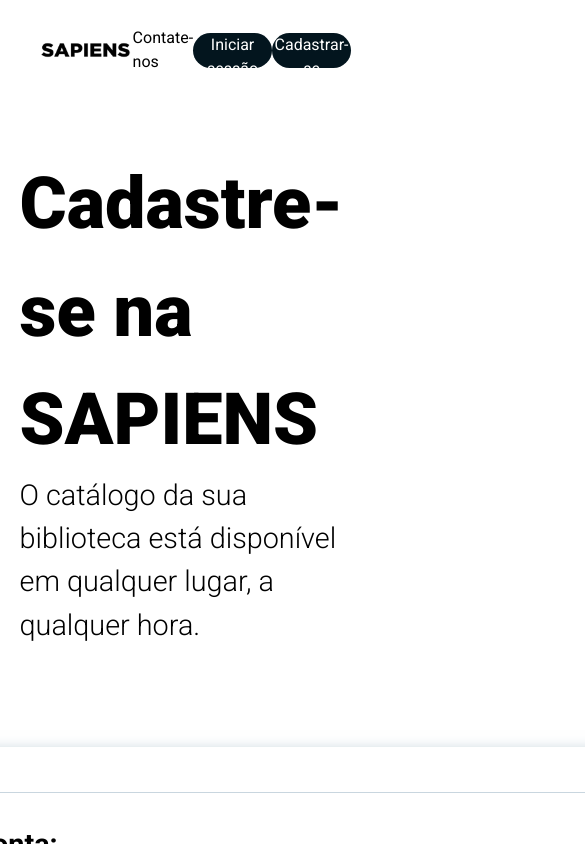
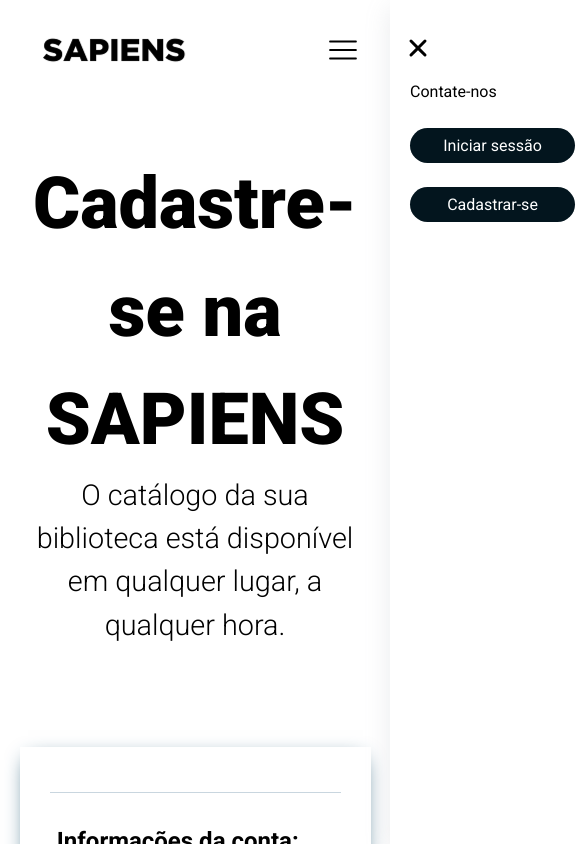
Before and after one commit to LuizMath/library, a React (Vite) app in the folder library/: page /Register in a window 390 px wide. Shown: the top 844 px of the page, 585 px wide, since content can reach past the window. Built offline with nearby package versions, Linux system fonts and the light colour scheme.

Commit message:
Novas features Implementação de sidebar, responsividade de login e register e refatoração

```diff
--- a/library/package.json
+++ b/library/package.json
@@ -15,6 +15,7 @@
     "react": "^19.1.0",
     "react-dom": "^19.1.0",
     "react-hook-form": "^7.56.4",
+    "react-icons": "^5.5.0",
     "react-router-dom": "^7.6.1",
     "tailwindcss": "^4.1.8",
     "zod": "^3.25.46"
--- a/library/src/components/Header.tsx
+++ b/library/src/components/Header.tsx
@@ -1,19 +1,84 @@
-import type { JSX } from "react";
+import { type JSX, useRef } from "react";
 import sapiensHeader from "../assets/sapiensHeader.png";
-import { Link } from "react-router";
+import { Link, useNavigate } from "react-router";
+import { RxHamburgerMenu } from "react-icons/rx";
+import { IoClose } from "react-icons/io5";
 
 const Header = (): JSX.Element => {
+  const SideBar = useRef<HTMLElement | null>(null);
+  const navigate = useNavigate();
+  const openSideBar = (): void => {
+    if (SideBar && SideBar.current) {
+      SideBar.current.classList.add("active");
+      SideBar.current.classList.add("transform-[translate(0%)]");
+    }
+  };
+  const closeSideBar = (): void => {
+    if (SideBar && SideBar.current) {
+      SideBar.current.classList.remove("active");
+      SideBar.current.classList.remove("transform-[translate(0%)]");
+    }
+  };
   return (
     <header className="w-full h-[100px] flex items-center justify-center">
-      <section className="w-[60%] max-[1500px]:w-[80%] flex items-center justify-between">
+      <section className="w-[60%] max-[1500px]:w-[80%] h-auto flex items-center justify-between">
         <div className="w-auto">
           <img src={sapiensHeader} alt="logo" />
         </div>
-        <div className="w-[50%] max-[1500px]:w-[60%] max-[1000px]:w-[70%] flex items-center justify-between">
+        <div className="w-[50%] max-[1500px]:w-[60%] max-[1000px]:w-[70%] max-[850px]:hidden flex items-center justify-between">
           <Link to="/Contact">Contate-nos</Link>
-          <button className="btn-header">Iniciar sessão</button>
-          <button className="btn-header">Cadastrar-se</button>
+          <button
+            onClick={() => {
+              closeSideBar();
+              navigate("/Login");
+            }}
+            className="btn-header"
+          >
+            Iniciar sessão
+          </button>
+          <button
+            onClick={() => {
+              closeSideBar();
+              navigate("/Register");
+            }}
+            className="btn-header"
+          >
+            Cadastrar-se
+          </button>
         </div>
+        <div
+          className="w-auto hidden max-[850px]:flex max-[850px]:items-center max-[850px]:justify-end"
+          onClick={() => openSideBar()}
+        >
+          <RxHamburgerMenu className="transform-[scale(2)]" />
+        </div>
+      </section>
+      <section className="side-bar" ref={SideBar}>
+        <span className="mt-[20px]">
+          <IoClose
+            onClick={() => closeSideBar()}
+            className="transform-[scale(2)]"
+          />
+        </span>
+        <Link to="/Contact">Contate-nos</Link>
+        <button
+          onClick={() => {
+            closeSideBar();
+            navigate("/Login");
+          }}
+          className="btn-header"
+        >
+          Iniciar sessão
+        </button>
+        <button
+          onClick={() => {
+            closeSideBar();
+            navigate("/Register");
+          }}
+          className="btn-header"
+        >
+          Cadastrar-se
+        </button>
       </section>
     </header>
   );
--- a/library/src/index.css
+++ b/library/src/index.css
@@ -25,3 +25,9 @@
 @utility label-form {
   @apply flex items-start justify-center flex-col;
 }
+
+@utility side-bar {
+  @apply w-[250px] min-h-[100%] max-h-[auto] flex items-start gap-6 justify-start flex-col min-[850px]:hidden transition-[transform] duration-300 ease-in transform-[translate(100%)] bg-white fixed top-[0px] right-[0px] p-[20px] shadow-[0px_8px_24px_rgba(149,157,165,0.2)];
+}
+
+@custom-variant active (.active &);
--- a/library/src/routes/Login.tsx
+++ b/library/src/routes/Login.tsx
@@ -25,7 +25,7 @@
           </div>
           <form
             onSubmit={handleSubmit(onSubmit)}
-            className="flex items-start justify-center flex-col gap-6 max-[500px]:w-[90%] max-[500px]:items-center"
+            className="flex items-start justify-center flex-col gap-6 max-[500px]:w-[90%]"
           >
             <input
               type="text"
--- a/library/src/routes/Register.tsx
+++ b/library/src/routes/Register.tsx
@@ -18,18 +18,18 @@
   return (
     <section className="w-full min-h-[calc(100%-100px)] max-h-auto flex items-center justify-start gap-[50px] [@media(min-height:1030px)]:justify-center flex-col">
       <div className="w-[90%] flex items-center justify-center flex-col mt-[50px]">
-        <span className="text-[72px] color-[#03151e] font-[900]">
+        <span className="text-[72px] color-[#03151e] font-[900] text-center">
           Cadastre-se na SAPIENS
         </span>
-        <p className="text-[28.8px] font-[300]">
+        <p className="text-[28.8px] font-[300] text-center">
           O catálogo da sua biblioteca está disponível em qualquer lugar, a
           qualquer hora.
         </p>
       </div>
-      <div className="w-[960px] h-[530px] p-[30px] bg-white shadow-[0px_5px_20px_-8px_rgba(27,84,112,1)] mt-[50px] mb-[100px]">
+      <div className="w-[960px] max-[1000px]:w-[90%] h-[530px] p-[30px] bg-white shadow-[0px_5px_20px_-8px_rgba(27,84,112,1)] mt-[50px] mb-[100px]">
         <section className="w-full h-full border-t-1 border-t-[#c9d6df] flex items-center justify-between flex-col h-full mt-[15px]">
           <div className="w-[95%] mt-[30px]">
-            <span className="font-[700] text-[28.8px]">
+            <span className="font-[700] text-[28.8px] max-[407px]:text-[24px] max-[350px]:text-[22px]">
               Informações da conta:
             </span>
           </div>
@@ -88,7 +88,10 @@
                 </select>
               </label>
             </section>
-            <button type="submit" className="btn-form mt-[40px] w-[265px]">
+            <button
+              type="submit"
+              className="btn-form mt-[40px] w-[265px] max-[720px]:w-[calc(50%-10px)] max-[575px]:w-[100%]"
+            >
               Iniciar minha Biblioteca
             </button>
           </form>
```
Also changed, not shown: 1 other file (tests, documents, lock files or other folders).
